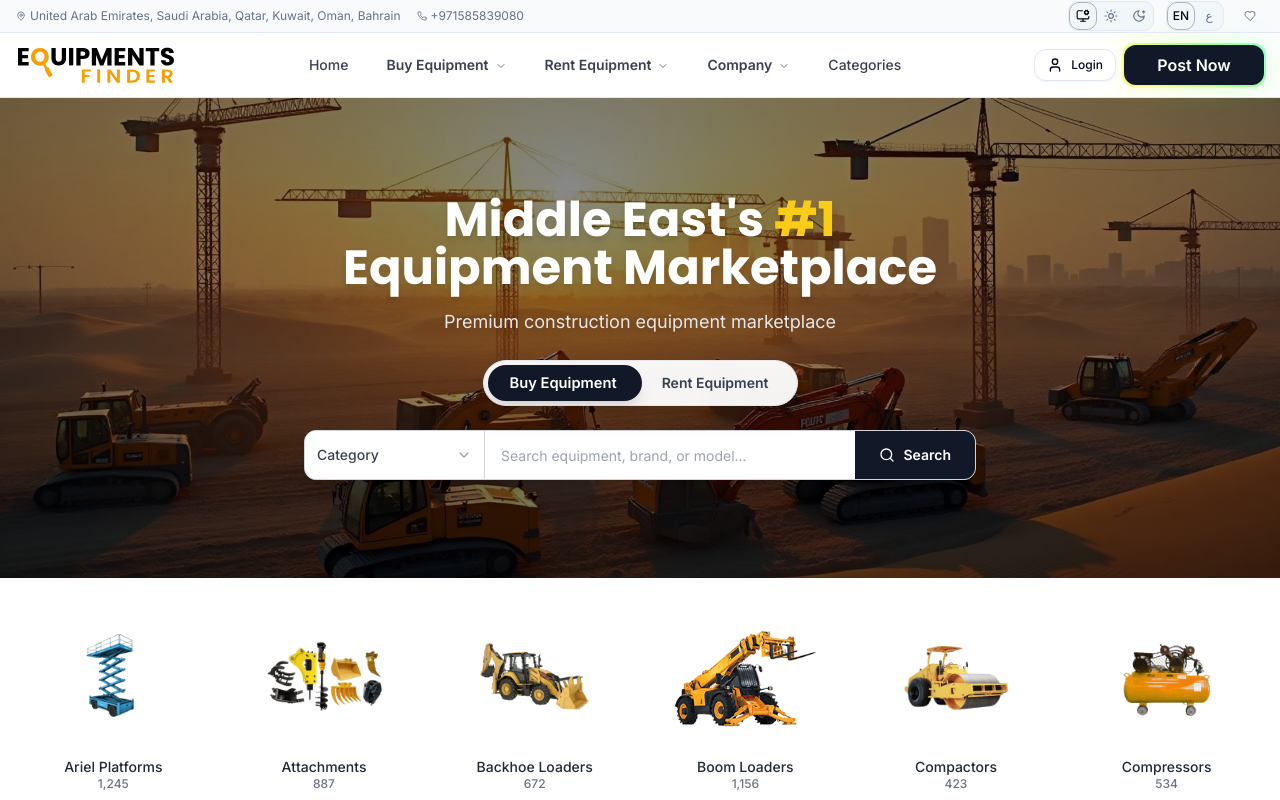
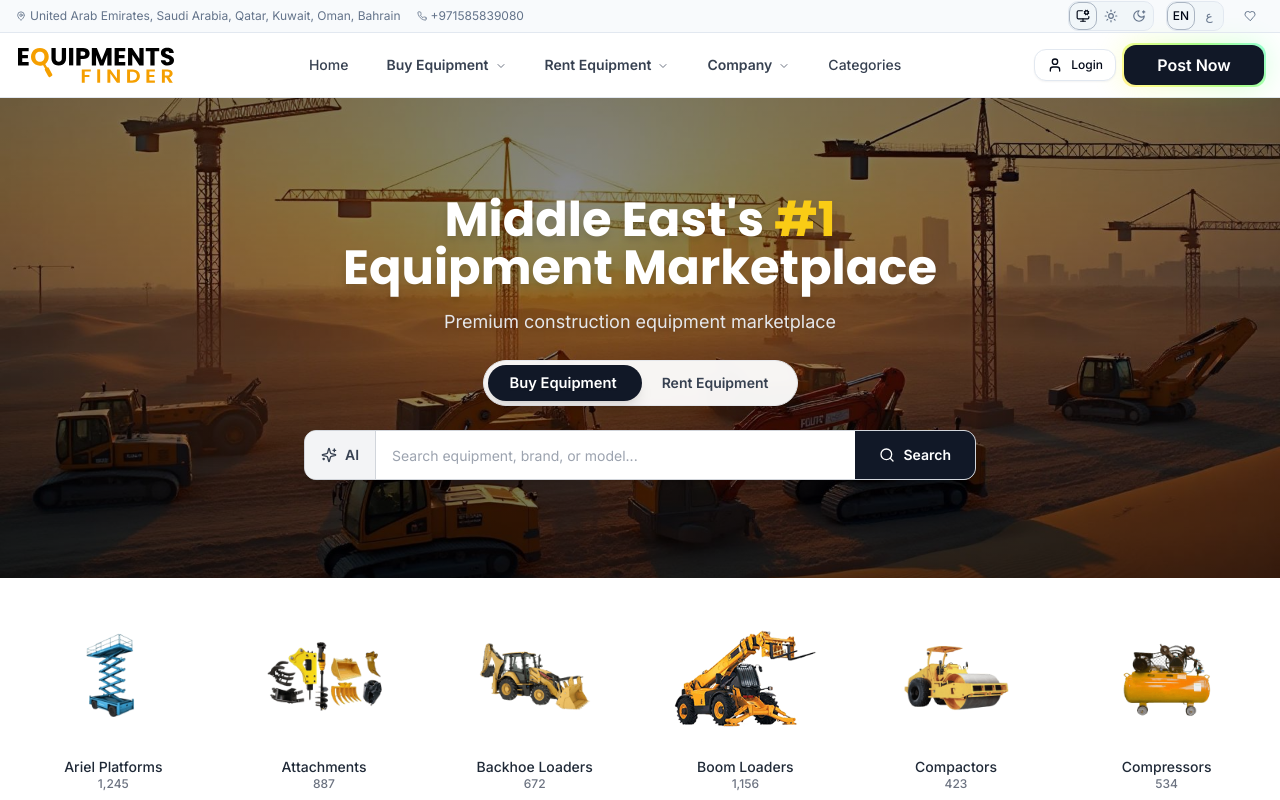
Before and after one commit to KakosoAi/ef-web, a Next.js app: page / in a window 1280 px wide. Shown: the top 800 px of the page. Built offline with nearby package versions, Linux system fonts and the light colour scheme.

Commit message:
feat(search): add AI-powered search toggle with animations
- Implement toggle button to switch between regular and AI search modes
- Add gradient backgrounds and animations for AI mode
- Include fade-in animation for AI mode indicator
- Update placeholder text and button labels based on search mode

```diff
--- a/app/globals.css
+++ b/app/globals.css
@@ -177,4 +177,20 @@
   .scale-105 {
     transform: scale(1.05);
   }
+
+  /* AI Search animations */
+  .animate-fade-in {
+    animation: fadeIn 0.5s ease-in-out;
+  }
+
+  @keyframes fadeIn {
+    from {
+      opacity: 0;
+      transform: translateY(10px);
+    }
+    to {
+      opacity: 1;
+      transform: translateY(0);
+    }
+  }
 }
--- a/src/shared/ui/search-with-category.tsx
+++ b/src/shared/ui/search-with-category.tsx
@@ -1,60 +1,95 @@
 'use client';
 
-import { useId } from 'react';
+import { useId, useState } from 'react';
 import { Input } from '@/shared/ui/input';
-import { Select, SelectContent, SelectItem, SelectTrigger, SelectValue } from '@/shared/ui/select';
 import { Button } from '@/shared/ui/button';
-import { Search } from 'lucide-react';
+import { Search, Sparkles, Zap } from 'lucide-react';
 
 export default function SearchWithCategory() {
   const id = useId();
+  const [isAiMode, setIsAiMode] = useState(false);
 
   return (
     <div className='mx-auto max-w-4xl'>
-      <div className='flex rounded-lg shadow-lg bg-white border border-gray-300 overflow-hidden'>
-        {/* Category selector */}
-        <Select>
-          <SelectTrigger className='h-12 w-[180px] rounded-none border-0 text-sm bg-white shadow-none border-r border-gray-300 font-medium text-gray-700 hover:bg-gray-50 transition-colors'>
-            <SelectValue placeholder='Category' />
-          </SelectTrigger>
-          <SelectContent className='border-gray-300'>
-            <SelectItem value='all' className='text-sm'>
-              All Equipment
-            </SelectItem>
-            <SelectItem value='excavators' className='text-sm'>
-              Excavators
-            </SelectItem>
-            <SelectItem value='bulldozers' className='text-sm'>
-              Bulldozers
-            </SelectItem>
-            <SelectItem value='cranes' className='text-sm'>
-              Cranes
-            </SelectItem>
-            <SelectItem value='loaders' className='text-sm'>
-              Loaders
-            </SelectItem>
-            <SelectItem value='trucks' className='text-sm'>
-              Trucks
-            </SelectItem>
-          </SelectContent>
-        </Select>
+      <div
+        className={`relative transition-all duration-500 ease-in-out ${
+          isAiMode ? 'transform scale-105' : ''
+        }`}
+      >
+        <div
+          className={`flex rounded-lg overflow-hidden transition-all duration-500 ${
+            isAiMode
+              ? 'shadow-2xl bg-gradient-to-r from-purple-50 via-blue-50 to-cyan-50 border-2 border-gradient-to-r from-purple-200 via-blue-200 to-cyan-200'
+              : 'shadow-lg bg-white border border-gray-300'
+          }`}
+        >
+          {/* AI Toggle Button */}
+          <Button
+            onClick={() => setIsAiMode(!isAiMode)}
+            className={`h-12 rounded-none px-4 text-sm font-semibold border-0 transition-all duration-500 ${
+              isAiMode
+                ? 'bg-gradient-to-r from-purple-600 via-blue-600 to-cyan-600 hover:from-purple-700 hover:via-blue-700 hover:to-cyan-700 text-white shadow-lg'
+                : 'bg-gray-100 hover:bg-gray-200 text-gray-700 border-r border-gray-300'
+            }`}
+          >
+            {isAiMode ? (
+              <>
+                <Zap className='h-4 w-4 mr-2 animate-pulse' />
+                AI
+              </>
+            ) : (
+              <>
+                <Sparkles className='h-4 w-4 mr-2' />
+                AI
+              </>
+            )}
+          </Button>
 
           {/* Search input */}
+          <div className='flex-1 relative'>
             <Input
               id={id}
               type='text'
-          placeholder='Search equipment, brand, or model...'
-          className='h-12 flex-1 rounded-none text-sm border-0 shadow-none bg-white focus-visible:ring-0 focus-visible:ring-offset-0 placeholder:text-gray-400 font-normal px-4'
+              placeholder={
+                isAiMode
+                  ? 'Ask AI: "Find excavators under $50k" or "Best cranes for construction"...'
+                  : 'Search equipment, brand, or model...'
+              }
+              className={`h-12 w-full rounded-none text-sm border-0 shadow-none focus-visible:ring-0 focus-visible:ring-offset-0 font-normal px-4 transition-all duration-500 ${
+                isAiMode
+                  ? 'bg-transparent placeholder:text-purple-400 text-gray-800'
+                  : 'bg-white placeholder:text-gray-400 text-gray-700'
+              }`}
             />
+            {isAiMode && (
+              <div className='absolute inset-0 pointer-events-none'>
+                <div className='absolute top-0 left-0 w-full h-full bg-gradient-to-r from-purple-100/20 via-blue-100/20 to-cyan-100/20 animate-pulse'></div>
+              </div>
+            )}
+          </div>
 
           {/* Search button */}
           <Button
             type='submit'
-          className='h-12 rounded-none px-6 text-sm font-semibold bg-gray-900 hover:bg-gray-800 text-white shadow-none border-0 transition-colors duration-200'
+            className={`h-12 rounded-none px-6 text-sm font-semibold border-0 transition-all duration-500 ${
+              isAiMode
+                ? 'bg-gradient-to-r from-purple-600 via-blue-600 to-cyan-600 hover:from-purple-700 hover:via-blue-700 hover:to-cyan-700 text-white shadow-lg'
+                : 'bg-gray-900 hover:bg-gray-800 text-white'
+            }`}
           >
             <Search className='h-4 w-4 mr-2' />
-          Search
+            {isAiMode ? 'Ask AI' : 'Search'}
           </Button>
+        </div>
+
+        {/* AI Mode Indicator */}
+        {isAiMode && (
+          <div className='absolute -bottom-8 left-1/2 transform -translate-x-1/2 flex items-center space-x-2 text-xs text-purple-600 font-medium animate-fade-in'>
+            <Sparkles className='h-3 w-3 animate-pulse' />
+            <span>AI-powered search activated</span>
+            <Sparkles className='h-3 w-3 animate-pulse' />
+          </div>
+        )}
       </div>
     </div>
   );
```
Lines whose indentation alone changed are shown as unchanged.
